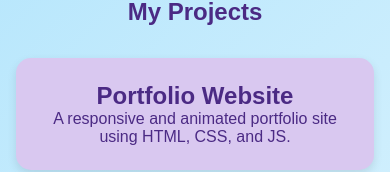
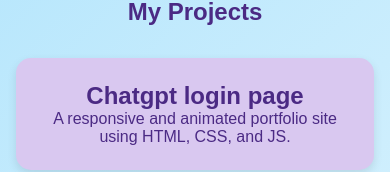
Before and after one commit to NabinRimal/Website-, a plain HTML site: page projects.html in a window 390 px wide. Shown: the part 170-342 px from the top of the page. Drawn offline with Linux system fonts and the light colour scheme.

Commit message:
Last Sync: 2025-10-24 17:23 (Mobile)

```diff
--- a/projects.html
+++ b/projects.html
@@ -20,7 +20,7 @@
     <h1>My Projects</h1>
     <div class="projects">
       <div class="card">
-        <h2>Portfolio Website</h2>
+        <h2> <a src="https://nabinrimal.github.io/ChatGPT_Login_page/"> Chatgpt login page </a> </h2>
         <p>A responsive and animated portfolio site using HTML, CSS, and JS.</p>
       </div>
       <div class="card">
```
